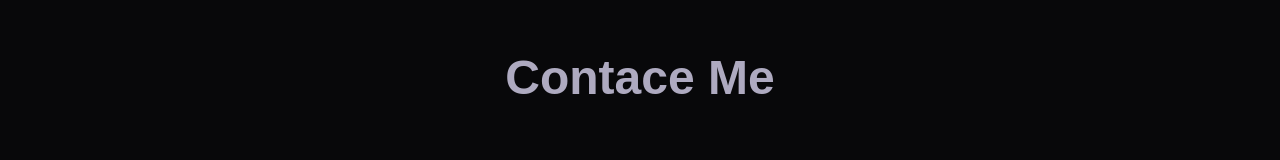
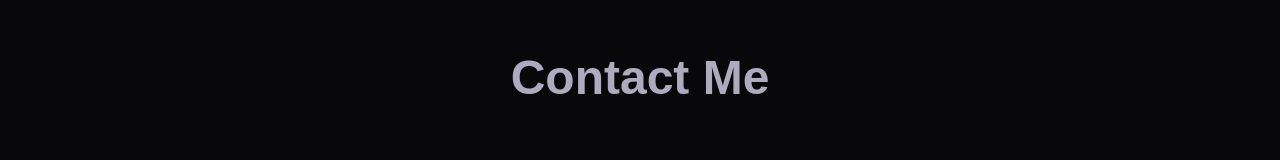
Before and after one commit to shiba-murmu/project-public-portfolio-website, a React (Vite) app: page / in a window 1280 px wide. Shown: the part 7242-7402 px from the top of the page. Built offline with nearby package versions, Linux system fonts and the light colour scheme; a web font is replaced by a local one.

Commit message:
spelling mistake changed

```diff
--- a/src/pages/contact/Contact.jsx
+++ b/src/pages/contact/Contact.jsx
@@ -4,7 +4,7 @@ function Contact() {
     return (
         <>
             <div id='contact' className='min-h-screen flex justify-center items-center text-4xl font-bold '>
-                <Text text={'Contace Me'} />
+                <Text text={'Contact Me'} />
             </div>
         </>
     )
```
